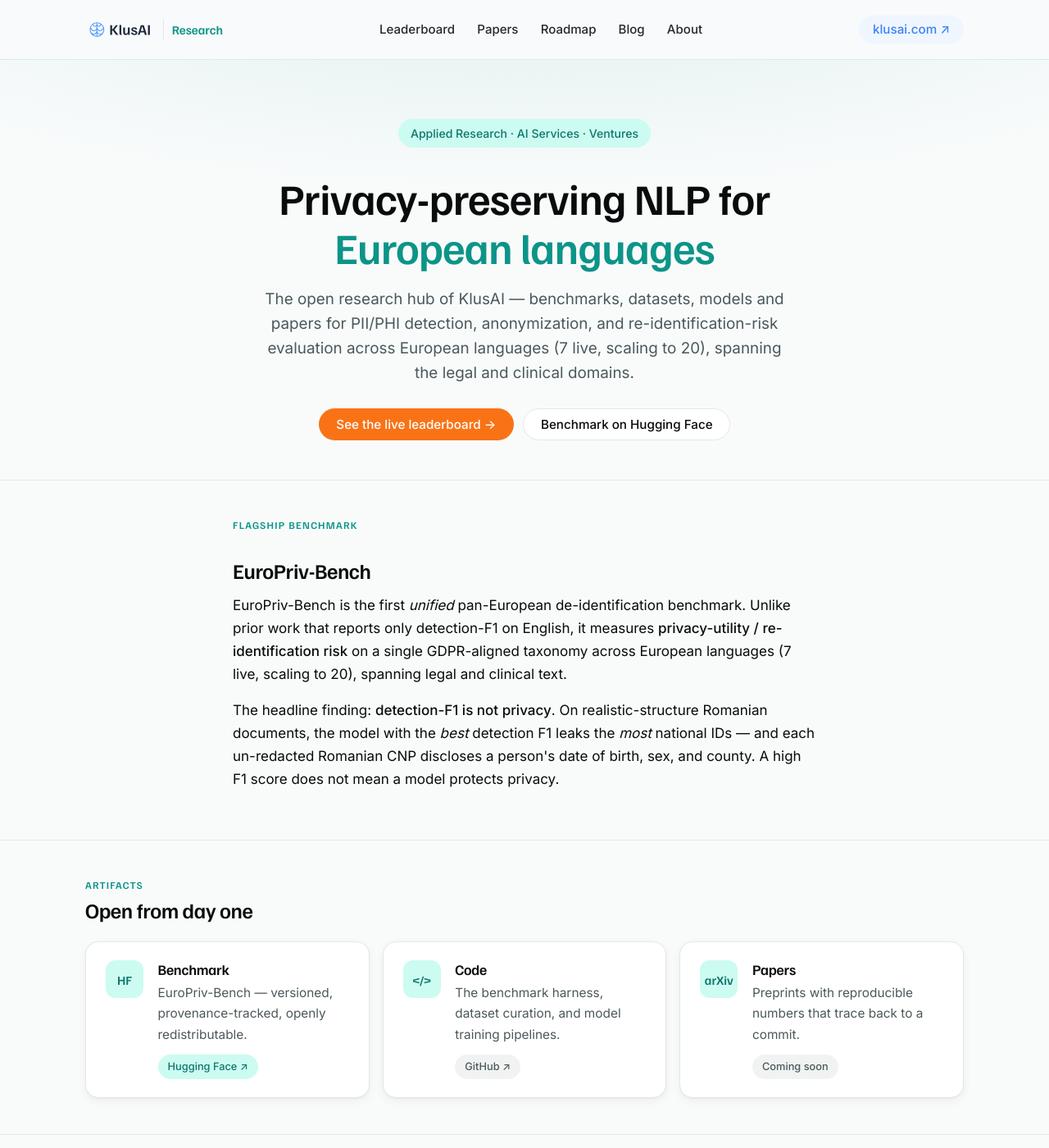
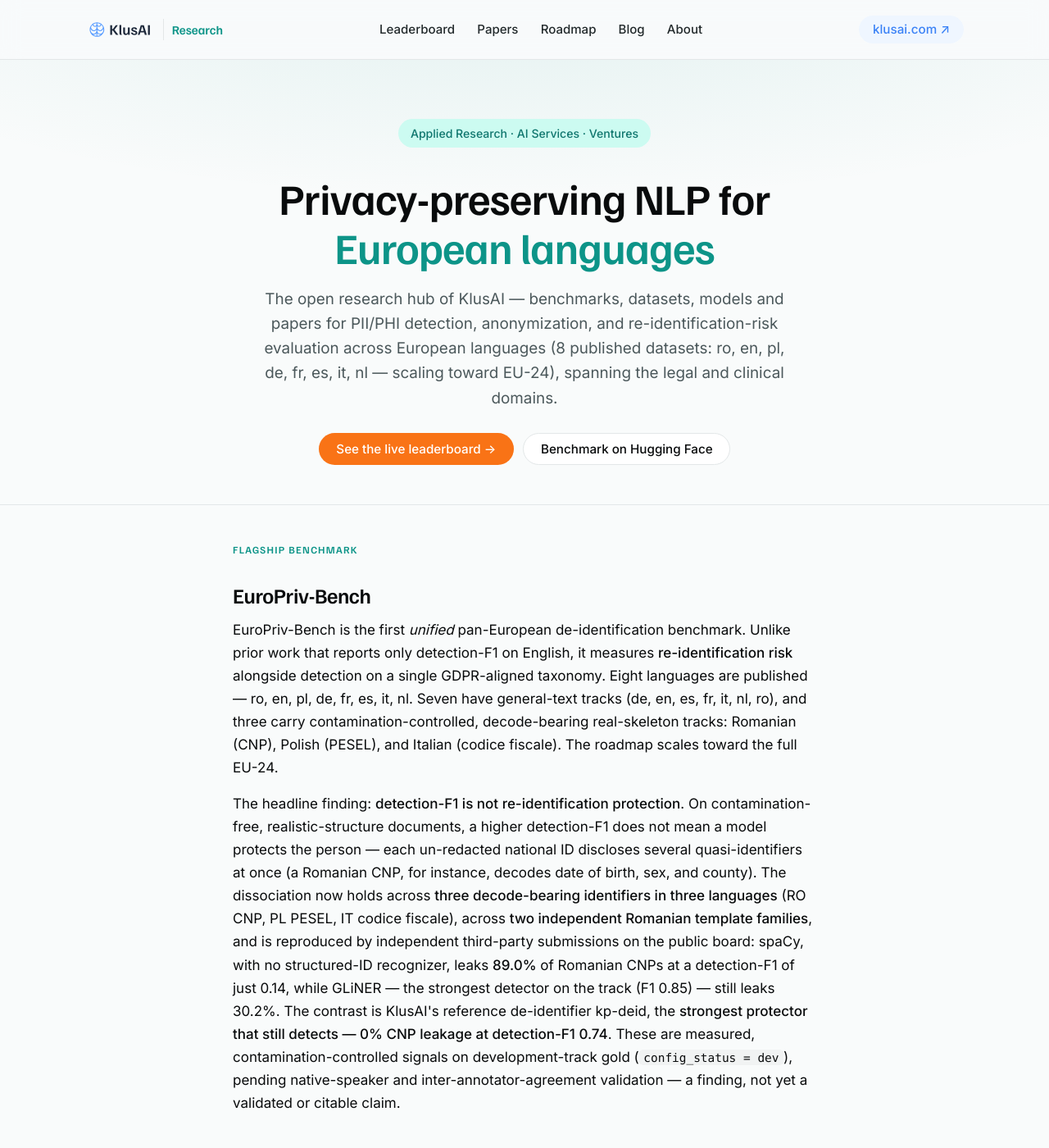
Before and after one commit to klusai/klusai-pages-research, a Jekyll site: the page built from index.md, in a window 1280 px wide and 1400 px high. Shown: the whole window at 82% size. Built offline with Jekyll 4.4.1, drawn with Linux system fonts in a browser that asks for light colours; some of the changed text lies outside the part shown.

Commit message:
Refresh home page: current breadth, RO/PL/IT dissociation, live paper + models cards (#10)
* site: refresh home page — current breadth, RO/PL/IT dissociation, live paper + models cards

- Hero/EuroPriv-Bench: 8 languages published (ro/en/pl/de/fr/es/it/nl),
  scaling toward EU-24; decode-bearing real-skeleton tracks for RO/PL/IT.
- Headline finding strengthened honestly: detection-F1 != re-id protection
  across 3 IDs/3 languages and 2 independent RO template families, reproduced
  by third-party submissions (spaCy leaks 89.0% of CNPs); kp-deid best
  protector at 0% CNP leak. Kept as a dev-track finding, not validated/SOTA.
- Artifacts: Papers card links the live /papers/europriv-bench/ preprint
  (arXiv pending); added a Models card (kp-deid-mdeberta-280m) and an
  open-for-submissions link to /leaderboard/#how-to-submit.
- assets/css/brand.css: add .card-grid.cols-4 (+responsive) for the 4 cards.

* home: clarify 7 general tracks vs 8 published datasets (PL via PESEL); tighten best-protector wording (panel)

---------

Co-authored-by: Mihai Nadăș <1038036+mihainadas@users.noreply.github.com>

```diff
--- a/assets/css/brand.css
+++ b/assets/css/brand.css
@@ -271,7 +271,9 @@
 /* ---- Cards ---- */
 .card-grid { display: grid; gap: 1rem; }
 .card-grid.cols-3 { grid-template-columns: repeat(3, 1fr); }
-@media (max-width: 820px) { .card-grid.cols-3 { grid-template-columns: 1fr; } }
+.card-grid.cols-4 { grid-template-columns: repeat(4, 1fr); }
+@media (max-width: 1100px) { .card-grid.cols-4 { grid-template-columns: repeat(2, 1fr); } }
+@media (max-width: 820px) { .card-grid.cols-3, .card-grid.cols-4 { grid-template-columns: 1fr; } }
 .card {
   background: var(--surface); border: 1px solid var(--border);
   border-radius: 16px; padding: 1.4rem 1.5rem; box-shadow: var(--shadow);
--- a/index.md
+++ b/index.md
@@ -10,7 +10,8 @@
     <p class="lead">
       The open research hub of KlusAI — benchmarks, datasets, models and papers for
       PII/PHI detection, anonymization, and re-identification-risk evaluation across
-      European languages (7 live, scaling to 20), spanning the legal and clinical domains.
+      European languages (8 published datasets: ro, en, pl, de, fr, es, it, nl — scaling
+      toward EU-24), spanning the legal and clinical domains.
     </p>
     <div class="cta-row">
       <a class="btn btn-primary" href="{{ '/leaderboard/' | relative_url }}">See the live leaderboard →</a>
@@ -26,14 +27,27 @@
     <p>
       EuroPriv-Bench is the first <em>unified</em> pan-European de-identification benchmark.
       Unlike prior work that reports only detection-F1 on English, it measures
-      <strong>privacy-utility / re-identification risk</strong> on a single GDPR-aligned
-      taxonomy across European languages (7 live, scaling to 20), spanning legal and clinical text.
+      <strong>re-identification risk</strong> alongside detection on a single GDPR-aligned
+      taxonomy. Eight languages are published — ro, en, pl, de, fr, es, it, nl. Seven have
+      general-text tracks (de, en, es, fr, it, nl, ro), and three carry contamination-controlled,
+      decode-bearing real-skeleton tracks: Romanian (CNP), Polish (PESEL), and Italian (codice
+      fiscale). The roadmap scales toward the full EU-24.
     </p>
     <p>
-      The headline finding: <strong>detection-F1 is not privacy</strong>. On realistic-structure
-      Romanian documents, the model with the <em>best</em> detection F1 leaks the <em>most</em>
-      national IDs — and each un-redacted Romanian CNP discloses a person's date of birth, sex,
-      and county. A high F1 score does not mean a model protects privacy.
+      The headline finding: <strong>detection-F1 is not re-identification protection</strong>.
+      On contamination-free, realistic-structure documents, a higher detection-F1 does not mean
+      a model protects the person — each un-redacted national ID discloses several quasi-identifiers
+      at once (a Romanian CNP, for instance, decodes date of birth, sex, and county). The
+      dissociation now holds across <strong>three decode-bearing identifiers in three languages</strong>
+      (RO CNP, PL PESEL, IT codice fiscale), across <strong>two independent Romanian template
+      families</strong>, and is reproduced by independent third-party submissions on the public
+      board: spaCy, with no structured-ID recognizer, leaks <strong>89.0%</strong> of Romanian CNPs
+      at a detection-F1 of just 0.14, while GLiNER — the strongest detector on the track (F1 0.85) —
+      still leaks 30.2%. The contrast is KlusAI's reference de-identifier kp-deid, the
+      <strong>strongest protector that still detects — 0% CNP leakage at detection-F1 0.74</strong>. These are measured,
+      contamination-controlled signals on development-track gold (<code>config_status = dev</code>),
+      pending native-speaker and inter-annotator-agreement validation — a finding, not yet a
+      validated or citable claim.
     </p>
   </div>
 </section>
@@ -44,14 +58,27 @@
       <p class="eyebrow">Artifacts</p>
       <h2>Open from day one</h2>
     </div>
-    <div class="card-grid cols-3">
+    <div class="card-grid cols-4">
       <div class="card">
         <div class="icon-tile">HF</div>
         <div>
           <h3>Benchmark</h3>
-          <p>EuroPriv-Bench — versioned, provenance-tracked, openly redistributable.</p>
+          <p>EuroPriv-Bench — versioned, provenance-tracked, openly redistributable. The live
+          leaderboard is open for external submissions.</p>
           <div class="chip-row">
             <a class="chip chip-accent" href="https://huggingface.co/datasets/klusai/europriv-bench">Hugging Face ↗</a>
+            <a class="chip chip-muted" href="{{ '/leaderboard/#how-to-submit' | relative_url }}">Submit a model →</a>
+          </div>
+        </div>
+      </div>
+      <div class="card">
+        <div class="icon-tile">kp</div>
+        <div>
+          <h3>Models</h3>
+          <p>The KlusAI Privacy (kp-*) family — kp-deid-mdeberta-280m is the strongest protector
+          that still detects (0% CNP leakage at detection-F1 0.74).</p>
+          <div class="chip-row">
+            <a class="chip chip-accent" href="https://huggingface.co/klusai/kp-deid-mdeberta-280m">Hugging Face ↗</a>
           </div>
         </div>
       </div>
@@ -69,9 +96,10 @@
         <div class="icon-tile">arXiv</div>
         <div>
           <h3>Papers</h3>
-          <p>Preprints with reproducible numbers that trace back to a commit.</p>
+          <p>The EuroPriv-Bench preprint — reproducible numbers that trace back to a commit.
+          In-progress working paper; arXiv pending.</p>
           <div class="chip-row">
-            <span class="chip chip-muted">Coming soon</span>
+            <a class="chip chip-accent" href="{{ '/papers/europriv-bench/' | relative_url }}">Read the paper →</a>
           </div>
         </div>
       </div>
```
